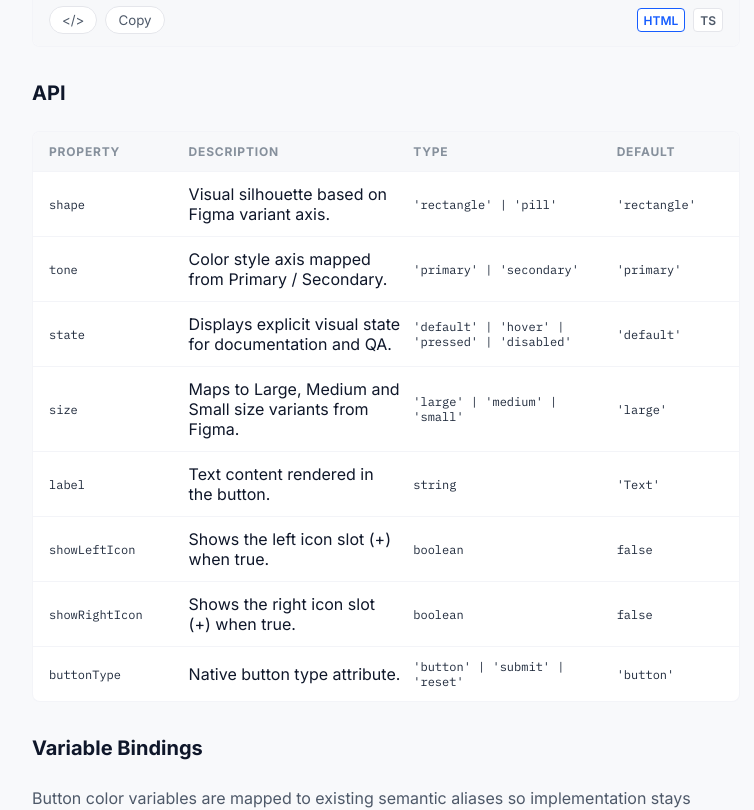
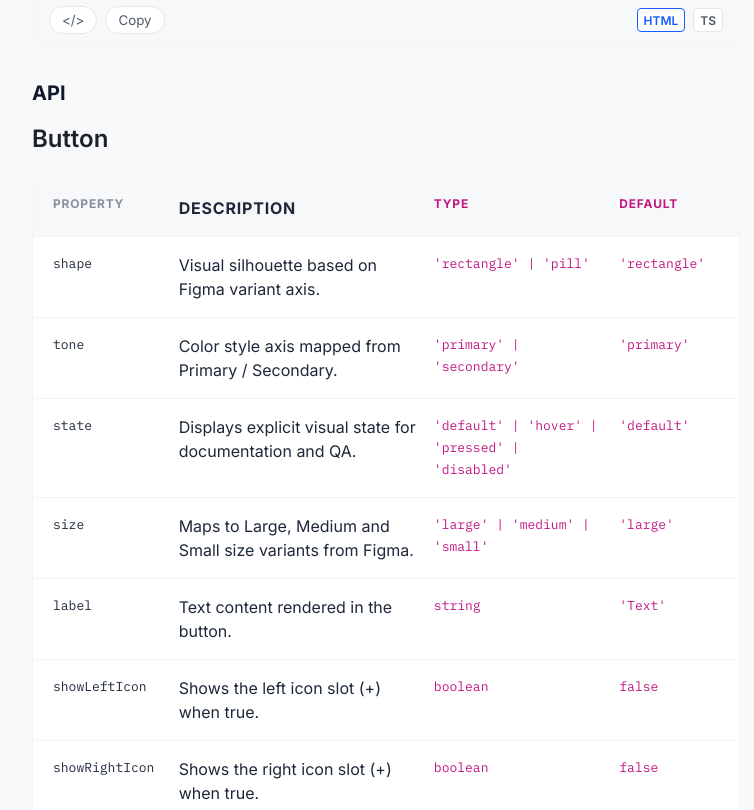
Before and after one commit to hieudeptrai1112/sportbook_mbbiz, an Angular app: page / in a window 1280 px wide. Shown: the part 2280-3090 px from the top of the page, without its empty margins (280-1034 px from the left). Built offline with nearby package versions, Linux system fonts and the light colour scheme.

Commit message:
Refine API table hierarchy and readability to align with docs style

```diff
--- a/src/app/app.html
+++ b/src/app/app.html
@@ -326,18 +326,19 @@
 
           <section class="section button-api-section" id="button-api">
             <h2>API</h2>
+            <h3 class="button-api-group-title">Button</h3>
             <div class="button-api-table">
               <div class="button-api-row button-api-head">
-                <span>Property</span>
-                <span>Description</span>
-                <span>Type</span>
-                <span>Default</span>
+                <span class="button-api-col button-api-col-property">Property</span>
+                <span class="button-api-col button-api-col-description">Description</span>
+                <span class="button-api-col button-api-col-type">Type</span>
+                <span class="button-api-col button-api-col-default">Default</span>
               </div>
               <div class="button-api-row" *ngFor="let row of buttonApiRows">
-                <code class="token-code">{{ row.property }}</code>
-                <span>{{ row.description }}</span>
-                <code class="token-code">{{ row.type }}</code>
-                <code class="token-code">{{ row.defaultValue }}</code>
+                <code class="token-code button-api-col button-api-col-property">{{ row.property }}</code>
+                <span class="button-api-col button-api-col-description">{{ row.description }}</span>
+                <code class="token-code button-api-col button-api-col-type">{{ row.type }}</code>
+                <code class="token-code button-api-col button-api-col-default">{{ row.defaultValue }}</code>
               </div>
             </div>
           </section>
--- a/src/app/app.scss
+++ b/src/app/app.scss
@@ -919,24 +919,34 @@
   scroll-margin-top: 88px;
 }
 
+.button-api-group-title {
+  margin: -8px 0 0;
+  font-size: 24px;
+  line-height: 32px;
+  font-weight: 600;
+  color: #1d2129;
+}
+
 .button-api-table {
   border: 1px solid rgba(195, 197, 217, 0.2);
   background: #ffffff;
-  border-radius: 8px;
+  border-radius: 10px;
   overflow: hidden;
 }
 
 .button-api-row {
   display: grid;
-  grid-template-columns: 1.2fr 2fr 1.8fr 1fr;
-  gap: 12px;
-  padding: 12px 16px;
-  align-items: center;
+  grid-template-columns: minmax(0, 1.1fr) minmax(0, 2.4fr) minmax(0, 1.7fr) minmax(0, 1fr);
+  gap: 16px;
+  padding: 16px 20px;
+  align-items: start;
   border-top: 1px solid rgba(195, 197, 217, 0.2);
 }
 
 .button-api-row .token-code {
   white-space: normal;
+  font-size: 13px;
+  line-height: 22px;
 }
 
 .button-api-head {
@@ -947,6 +957,21 @@
   text-transform: uppercase;
   letter-spacing: 0.8px;
   font-weight: 700;
+}
+
+.button-api-col {
+  min-width: 0;
+}
+
+.button-api-col-description {
+  font-size: 16px;
+  line-height: 24px;
+  color: #1d2939;
+}
+
+.button-api-col-type,
+.button-api-col-default {
+  color: #c21884;
 }
 
 .anchor-layout-holder {
--- a/src/styles.scss
+++ b/src/styles.scss
@@ -333,6 +333,19 @@ button {
   border-color: rgba(148, 163, 184, 0.2);
 }
 
+.page.theme-dark .button-api-group-title {
+  color: #f8fafc;
+}
+
+.page.theme-dark .button-api-col-description {
+  color: #e2e8f0;
+}
+
+.page.theme-dark .button-api-col-type,
+.page.theme-dark .button-api-col-default {
+  color: #f472b6;
+}
+
 .page.theme-dark .toc-item,
 .page.theme-dark .sidebar-link,
 .page.theme-dark .sidebar-item,
```
